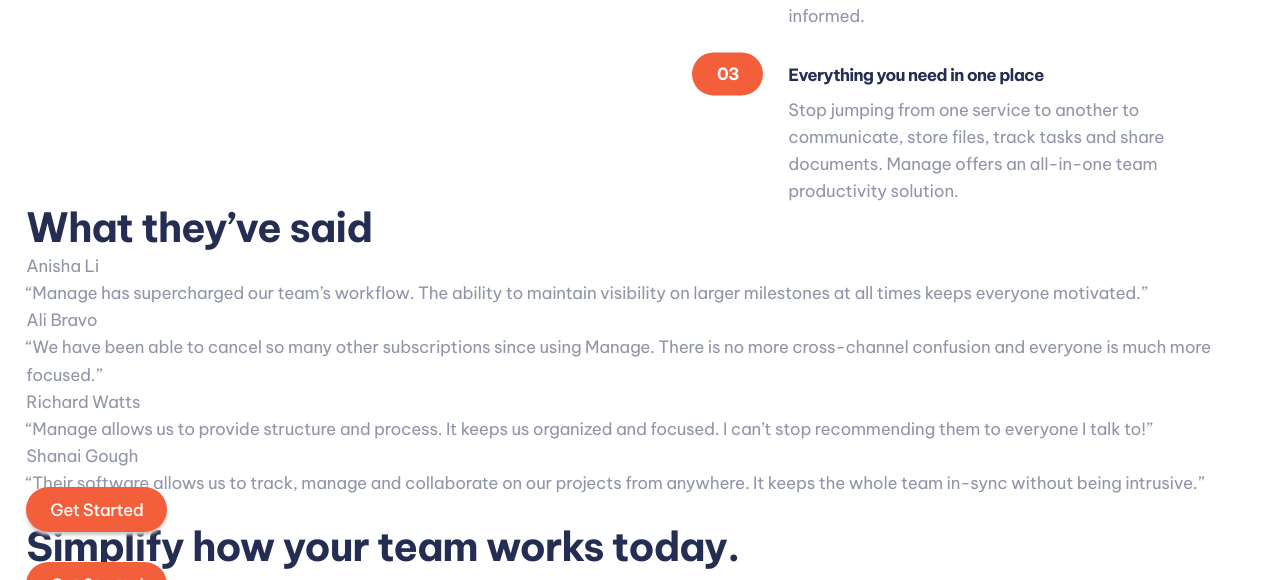
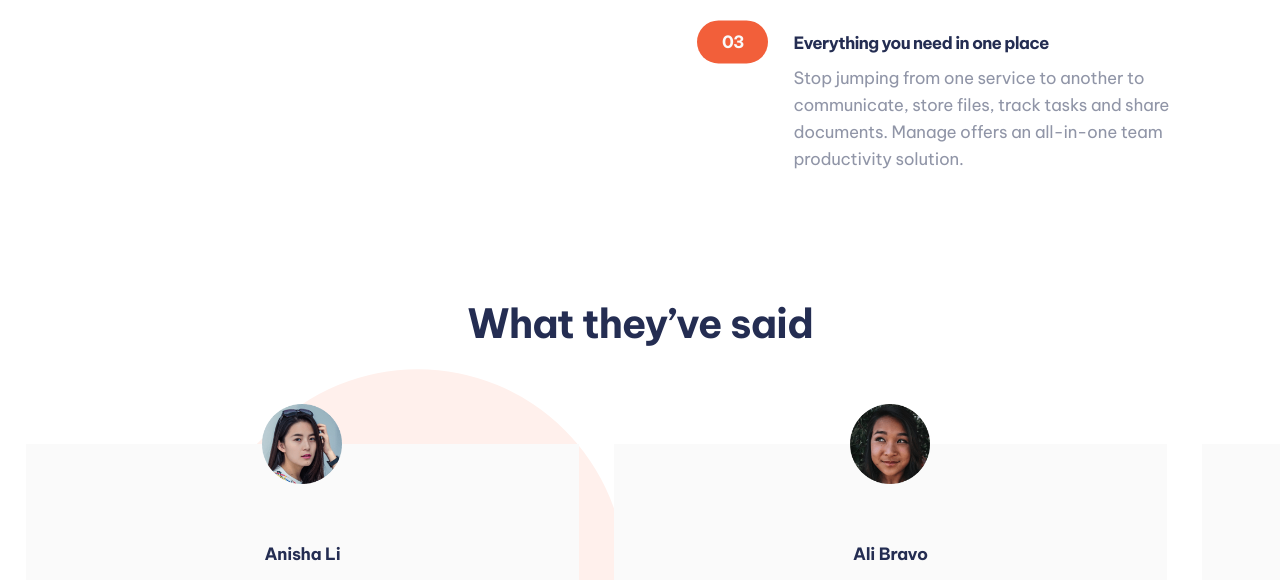
Before and after one commit to home1201/practice03, a website built with Vite: page index.html in a window 1280 px wide. Shown: the part 1082-1662 px from the top of the page. Built offline with nearby package versions, Linux system fonts and the light colour scheme.

Commit message:
cta css complete

```diff
--- a/index.html
+++ b/index.html
@@ -63,23 +63,27 @@
       <h2 class="recommend__heading">What they’ve said</h2>
       <section class="recommend__list">
         <article class="recommend__item">
-          <div class="recommend__person">Anisha Li</div>
+          <img src="./images/avatar-anisha.png" alt="" class="recommend__person-img">
+          <div class="recommend__name">Anisha Li</div>
           <p class="recommend__comment">“Manage has supercharged our team’s workflow. The ability to maintain
             visibility on larger milestones at all times keeps everyone motivated.”</p>
         </article>
         <article class="recommend__item">
-          <div class="recommend__person">Ali Bravo</div>
+          <img src="./images/avatar-ali.png" alt="" class="recommend__person-img">
+          <div class="recommend__name">Ali Bravo</div>
           <p class="recommend__comment">“We have been able to cancel so many other subscriptions since using
             Manage. There is no more cross-channel confusion and everyone is much
             more focused.”</p>
         </article>
         <article class="recommend__item">
-          <div class="recommend__person">Richard Watts</div>
+          <img src="./images/avatar-richard.png" alt="" class="recommend__person-img">
+          <div class="recommend__name">Richard Watts</div>
           <p class="recommend__comment">“Manage allows us to provide structure and process. It keeps us organized
             and focused. I can’t stop recommending them to everyone I talk to!”</p>
         </article>
         <article class="recommend__item">
-          <div class="recommend__person">Shanai Gough</div>
+          <img src="./images/avatar-shanai.png" alt="" class="recommend__person-img">
+          <div class="recommend__name">Shanai Gough</div>
           <p class="recommend__comment">“Their software allows us to track, manage and collaborate on our projects
             from anywhere. It keeps the whole team in-sync without being intrusive.”</p>
         </article>
@@ -87,7 +91,7 @@
       <a class="recommend__link button" href="#">Get Started</a>
     </section>
     <section class="cta">
-      <div class="cta__wrapper wrapper">
+      <div class="cta__wrapper wrapper flex">
         <h2 class="cta__heading">Simplify how your team works today.</h2>
         <a class="cta__link button button--white" href="#">Get Started</a>
       </div>
--- a/sass/_base.scss
+++ b/sass/_base.scss
@@ -20,10 +20,10 @@ body {
   font-size: var(--fs-base);
   line-height: 1.6;
   letter-spacing: -.25px;
-  background-image: url(../images/bg-tablet-pattern.svg);
+  background-image: url(../images/bg-tablet-pattern.svg), url(../images/bg-tablet-pattern.svg);
   background-repeat: no-repeat;
-  background-position: left 100% top -25%;
-  background-size: auto 45%;
+  background-position: right top -25%, left -30% bottom 20%;
+  background-size: auto 30%;
 }
 
 a {
@@ -57,19 +57,11 @@ h3 {
   letter-spacing: -.75px;
 }
 
+main {
+  overflow-x: clip;
+}
+
 ul,
 li {
   list-style: none;
 }
-
-//
-// ol {
-//   list-style-type: none;
-//   counter-reset: li;
-//
-//   li:before {
-//     counter-increment: li;
-//     content: counter(li, decimal-leading-zero);
-//     color: red;
-//   }
-// }
--- a/sass/_components.scss
+++ b/sass/_components.scss
@@ -30,4 +30,18 @@
     background-color: var(--color-red-light);
     color: var(--color-gray-base);
   }
+
+  &--white {
+
+    &:link,
+    &:visited {
+      color: var(--color-red-base);
+      background-color: var(--color-gray-base);
+      filter: none;
+    }
+
+    &:hover {
+      color: hsl(13, 100%, 86%);
+    }
+  }
 }
--- a/sass/_layouts.scss
+++ b/sass/_layouts.scss
@@ -53,7 +53,6 @@
 .difference {
   margin-top: var(--space-800);
   grid-template: 1fr 3.5fr / 1fr 1fr;
-  column-gap: var(--space-700);
   grid-auto-flow: column;
 
   &__heading {
@@ -68,13 +67,12 @@
   &__feature {
     counter-reset: feature;
     grid-row: span 2;
-    width: 80%;
+    width: 75%;
     justify-self: end;
   }
 
   &__feature-item {
-
-    &+#{&} {
+    &+& {
       margin-top: var(--space-600);
     }
   }
@@ -103,3 +101,71 @@
     margin-top: var(--space-200);
   }
 }
+
+.recommend {
+  margin-top: var(--space-900);
+  text-align: center;
+
+  &__list {
+    white-space: nowrap;
+    margin-top: var(--space-800);
+  }
+
+  &__item {
+    position: relative;
+    display: inline-block;
+    white-space: normal;
+    width: 45%;
+    padding: var(--space-600);
+    background-color: var(--color-gray-base);
+
+    &+& {
+      margin-left: var(--space-600);
+    }
+  }
+
+  &__person-img {
+    position: absolute;
+    width: 5rem;
+    top: 0;
+    left: 50%;
+    transform: translate(-50%, -50%);
+  }
+
+  &__name {
+    margin-top: var(--space-700);
+    font-weight: var(--font-weight-xbd);
+    color: var(--color-black-base);
+  }
+
+  &__comment {
+    margin-top: var(--space-400);
+  }
+
+  &__link {
+    display: inline-block;
+    margin-top: var(--space-700);
+  }
+}
+
+.cta {
+  margin-top: var(--space-900);
+  background-color: var(--color-red-base);
+  padding-top: var(--space-700);
+  padding-bottom: var(--space-700);
+  background-image: url(../images/bg-simplify-section-desktop.svg);
+  background-repeat: no-repeat;
+  background-position: right bottom;
+  background-size: auto;
+
+  &__wrapper {
+    align-items: center;
+    justify-content: space-between;
+  }
+
+  &__heading {
+    font-weight: var(--font-weight-xbd);
+    width: 45%;
+    color: var(--color-red-exlight);
+  }
+}
--- a/sass/_variables.scss
+++ b/sass/_variables.scss
@@ -34,7 +34,8 @@
   --space-500: 1.5rem;
   --space-600: 2rem;
   --space-700: 4rem;
-  --space-800: 8rem;
+  --space-800: 6rem;
+  --space-900: 8rem;
 
   //radius
   --radius-base: 25px;
```
